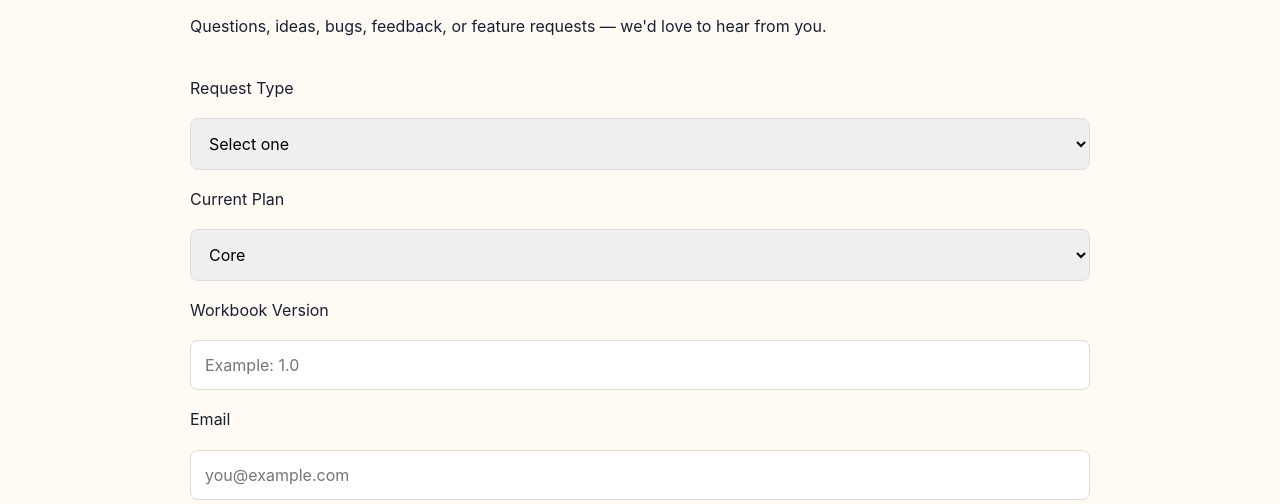
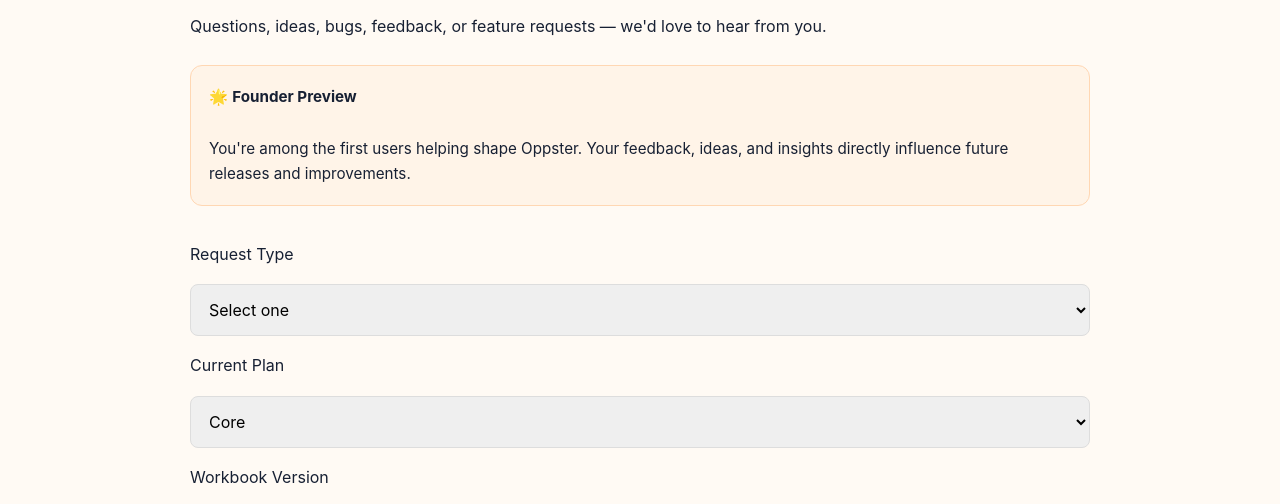
Before and after one commit to oppster/main, a website: page hello.html in a window 1280 px wide. Shown: the part 234-738 px from the top of the page. Drawn offline with Linux system fonts and the light colour scheme.

Commit message:
Update hello.html

```diff
--- a/hello.html
+++ b/hello.html
@@ -24,6 +24,18 @@ line-height:1.7;
 background:white;
 border-bottom:1px solid #e5e7eb;
 padding:18px 24px;
+}
+
+.founder-note{
+
+background:#fff4e8;
+border:1px solid #ffd7b3;
+padding:18px;
+margin-top:25px;
+margin-bottom:30px;
+border-radius:12px;
+font-size:.95rem;
+
 }
 
 .header-container{
@@ -158,6 +170,15 @@ Questions, ideas, bugs, feedback, or feature requests —
 we'd love to hear from you.
 </p>
 
+<div class="founder-note">
+
+🌟 <strong>Founder Preview</strong><br><br>
+
+You're among the first users helping shape Oppster.
+Your feedback, ideas, and insights directly influence
+future releases and improvements.
+
+</div>
 
 <form class="support-form" action="https://formspree.io/f/meedzppo" method="POST">
 
@@ -199,7 +220,19 @@ we'd love to hear from you.
 
 <label>Workbook Version</label>
 
-<input type="text" name="version" placeholder="Example: 1.0">
+<select name="workbookVersion" required>
+
+<option value="">Select version</option>
+
+<option>v1.0 Founder Preview 🌟</option>
+
+<option>v2.0</option>
+
+<option>v2.7</option>
+
+<option>Other / Not Sure</option>
+
+</select>
 
 
 <label>Email</label>
```
